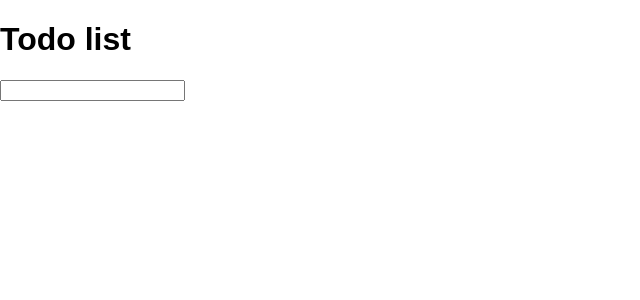
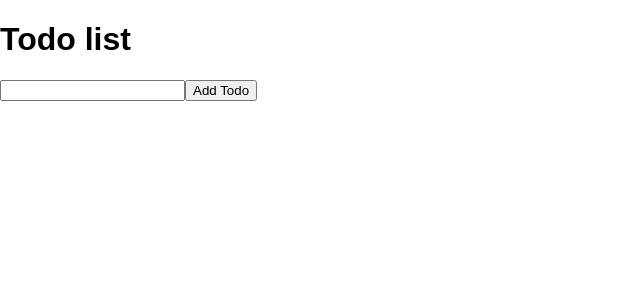
Before and after one commit to astatsuya/my-react-todolist, a React (Create React App) app: page / in a window 1280 px wide. Shown: the top 300 px of the page, without its empty margins (0-640 px from the left). Built offline with nearby package versions, Linux system fonts and the light colour scheme.

Commit message:
add button type submit

```diff
--- a/src/components/addTodo/index.js
+++ b/src/components/addTodo/index.js
@@ -2,7 +2,13 @@ import React from 'react';
 
 const AddTodo = () => (
   <div>
-    <input className="todo-input" />
+    <form>
+      <input className="todo-input" />
+
+      <button type="submit" className="todo-submit">
+        Add Todo
+      </button>
+    </form>
   </div>
 );
 
```
Also changed, not shown: errorShots/ERROR_chrome_2018-09-15T04-33-58.861Z.png (added).
